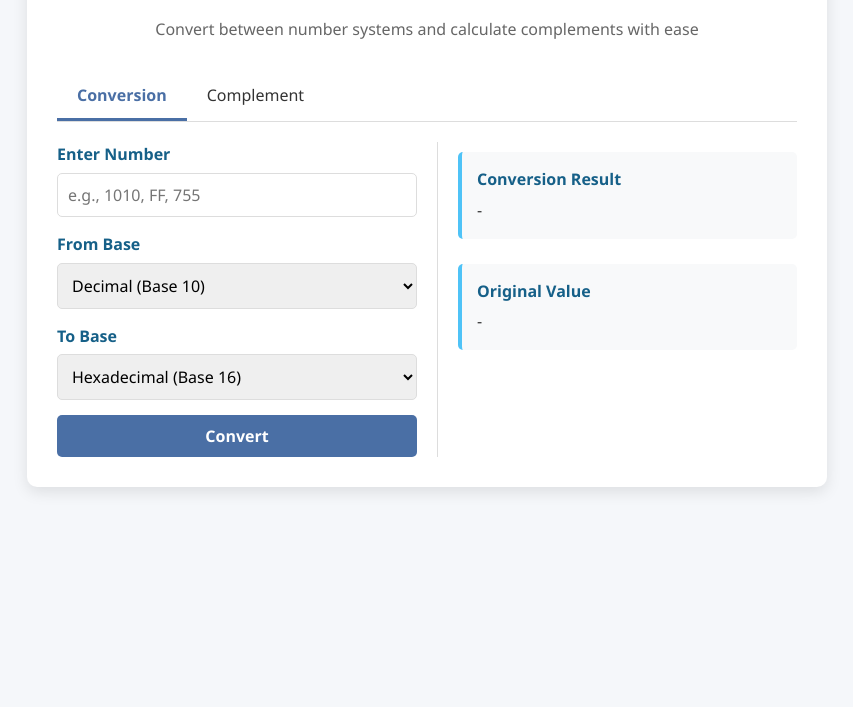
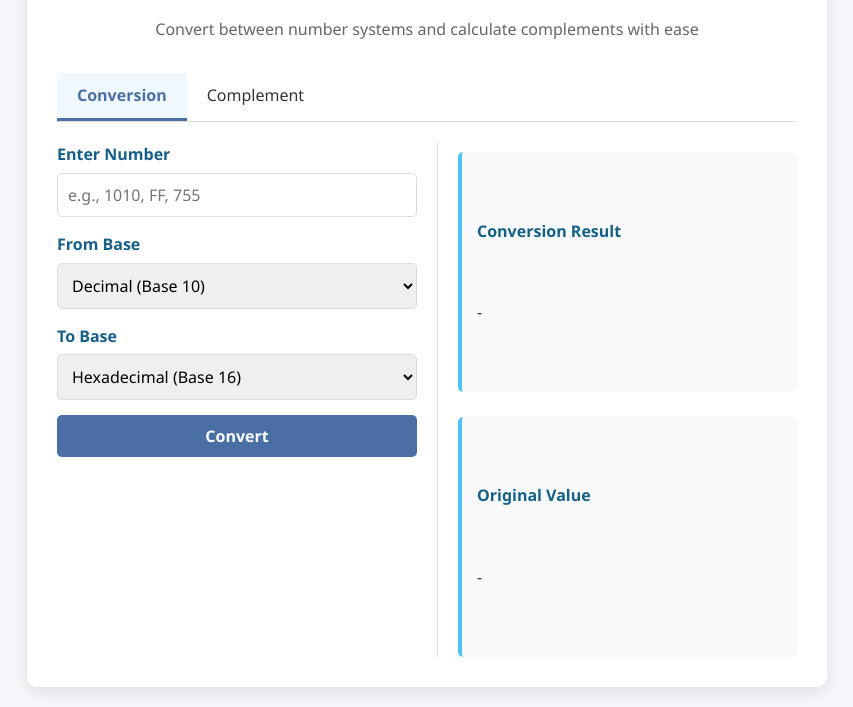
Before and after one commit to Shubhamxgit/number-system-converter-and-complement, a plain HTML site: page index.html in a window 1280 px wide. Shown: the part 104-811 px from the top of the page, without its empty margins (213-1066 px from the left). Drawn offline with Linux system fonts and the light colour scheme.

Commit message:
Update styles.css

```diff
--- a/styles.css
+++ b/styles.css
@@ -104,6 +104,7 @@ button:hover {
     background-color: #f8f9fa;
     border-radius: 5px;
     border-left: 4px solid var(--accent-color);
+    white-space: pre-wrap; /* Added to wrap long explanations */
 }
 
 .result-title {
@@ -133,12 +134,18 @@ button:hover {
     cursor: pointer;
     border-bottom: 3px solid transparent;
     transition: all 0.3s;
+    user-select: none;
+}
+
+.tab:hover {
+    background-color: #f0f8ff;
 }
 
 .tab.active {
     border-bottom: 3px solid var(--primary-color);
     font-weight: 600;
     color: var(--primary-color);
+    background-color: #f0f8ff;
 }
 
 .tab-content {
```
